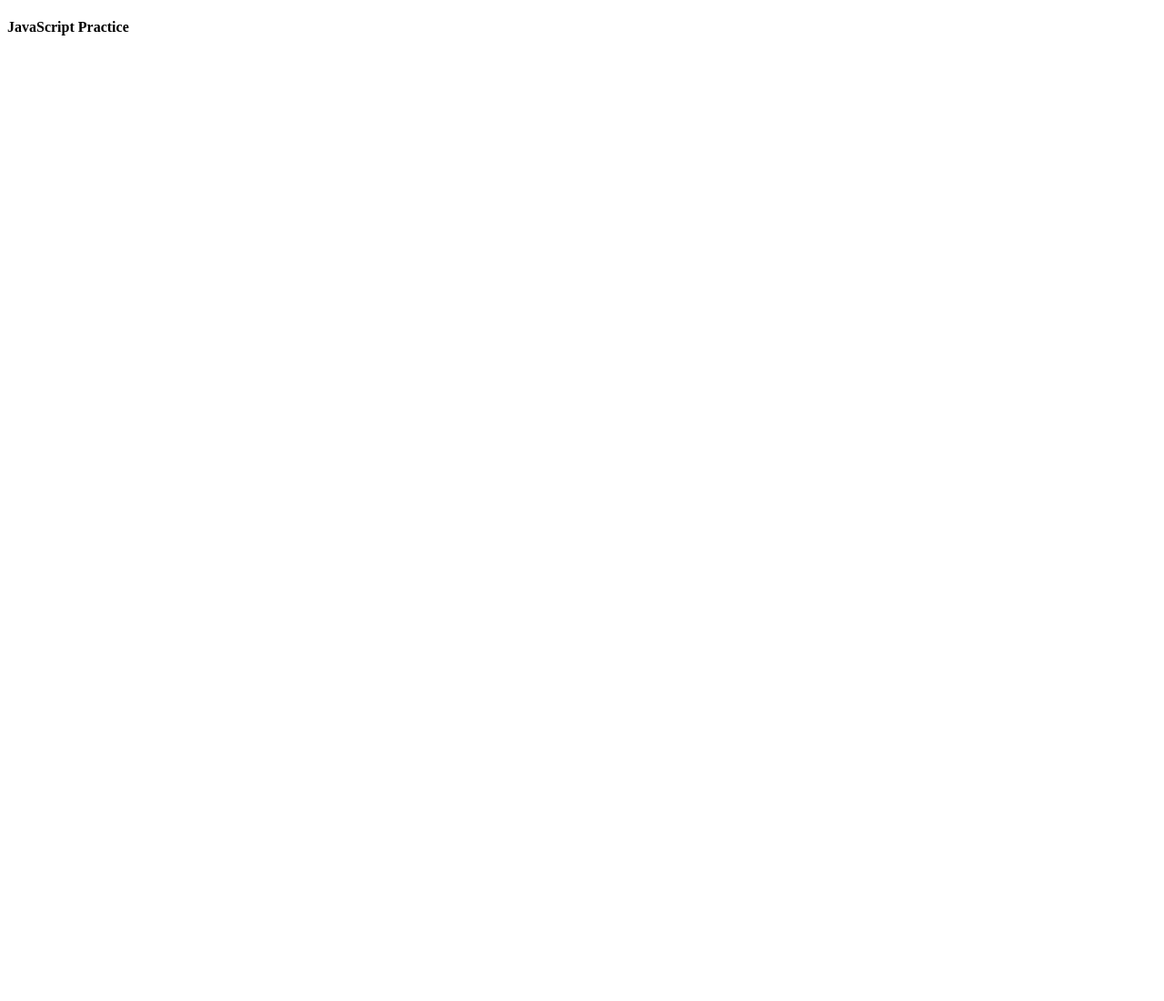
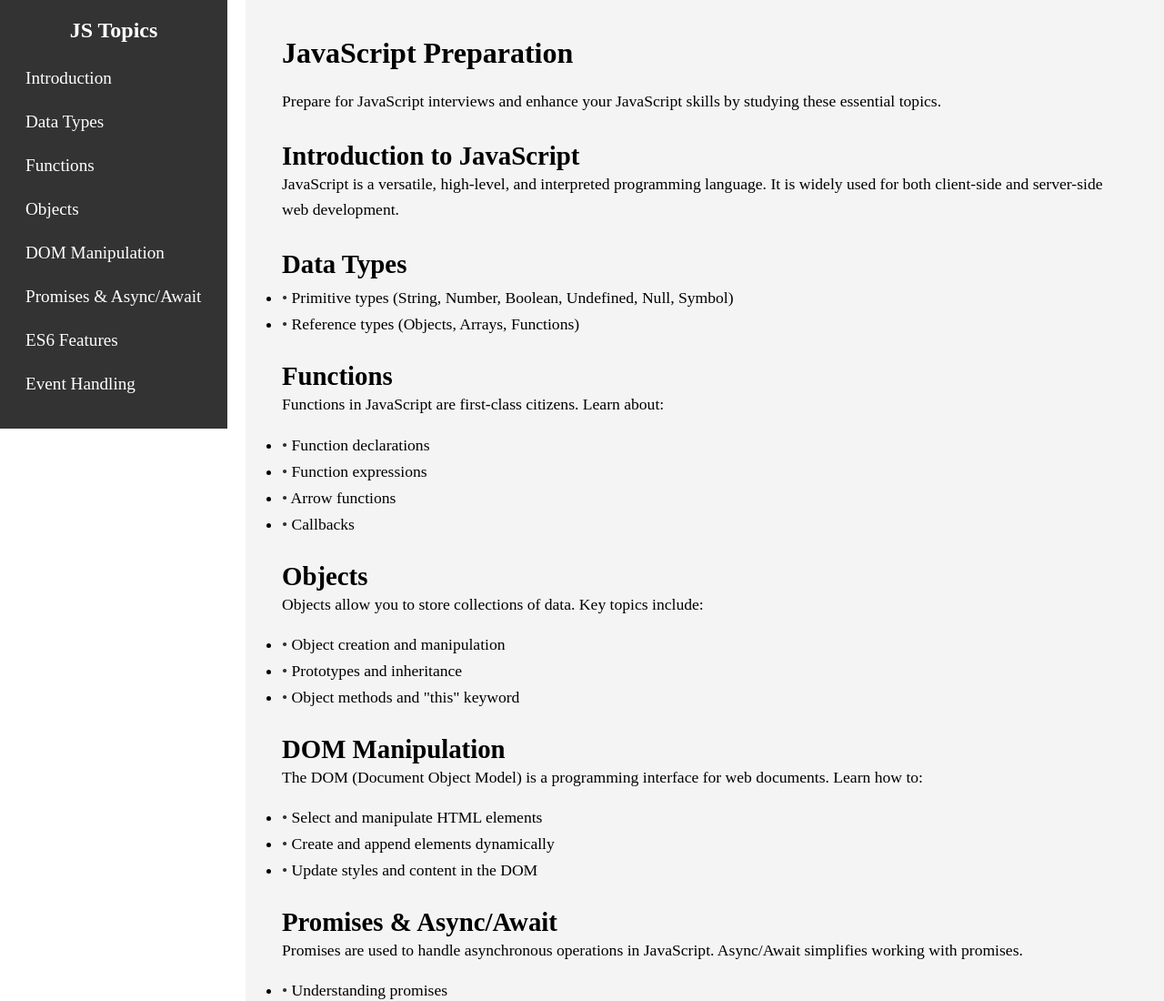
Before and after one commit to Hamza-Rafique/JavaScript-Interview-Questions, a plain HTML site: page index.html in a window 1280 px wide. Shown: the top 1100 px of the page at 91% size. Before the commit the page ends 800 px from the top, so only its background shows below. Drawn offline with Linux system fonts and the light colour scheme.

Commit message:
javascript basic

```diff
--- a/index.html
+++ b/index.html
@@ -1,13 +1,104 @@
 <!DOCTYPE html>
 <html lang="en">
 <head>
-    <meta charset="UTF-8">
-    <meta http-equiv="X-UA-Compatible" content="IE=edge">
-    <meta name="viewport" content="width=device-width, initial-scale=1.0">
-    <title>Javascript Practice</title>
-    <script src="./CountCharacterOccurrences/index.js"></script>
+  <meta charset="UTF-8">
+  <meta name="viewport" content="width=device-width, initial-scale=1.0">
+  <title>JavaScript Preparation</title>
+  <link rel="stylesheet" href="./style.css">
 </head>
 <body>
-    <h4>JavaScript Practice</h4>
+  <div class="container">
+    <!-- Sidebar with important topics -->
+    <nav class="sidebar">
+      <h2>JS Topics</h2>
+      <ul>
+        <li><a href="#intro">Introduction</a></li>
+        <li><a href="#datatypes">Data Types</a></li>
+        <li><a href="#functions">Functions</a></li>
+        <li><a href="#objects">Objects</a></li>
+        <li><a href="#dom">DOM Manipulation</a></li>
+        <li><a href="#promises">Promises & Async/Await</a></li>
+        <li><a href="#es6">ES6 Features</a></li>
+        <li><a href="#events">Event Handling</a></li>
+      </ul>
+    </nav>
+
+    <!-- Main content area -->
+    <div class="main-content">
+      <h1>JavaScript Preparation</h1>
+      <p>Prepare for JavaScript interviews and enhance your JavaScript skills by studying these essential topics.</p>
+
+      <section id="intro">
+        <h2>Introduction to JavaScript</h2>
+        <p>JavaScript is a versatile, high-level, and interpreted programming language. It is widely used for both client-side and server-side web development.</p>
+      </section>
+
+      <section id="datatypes">
+        <h2>Data Types</h2>
+        <ul>
+          <li>Primitive types (String, Number, Boolean, Undefined, Null, Symbol)</li>
+          <li>Reference types (Objects, Arrays, Functions)</li>
+        </ul>
+      </section>
+
+      <section id="functions">
+        <h2>Functions</h2>
+        <p>Functions in JavaScript are first-class citizens. Learn about:</p>
+        <ul>
+          <li>Function declarations</li>
+          <li>Function expressions</li>
+          <li>Arrow functions</li>
+          <li>Callbacks</li>
+        </ul>
+      </section>
+
+      <section id="objects">
+        <h2>Objects</h2>
+        <p>Objects allow you to store collections of data. Key topics include:</p>
+        <ul>
+          <li>Object creation and manipulation</li>
+          <li>Prototypes and inheritance</li>
+          <li>Object methods and "this" keyword</li>
+        </ul>
+      </section>
+
+      <section id="dom">
+        <h2>DOM Manipulation</h2>
+        <p>The DOM (Document Object Model) is a programming interface for web documents. Learn how to:</p>
+        <ul>
+          <li>Select and manipulate HTML elements</li>
+          <li>Create and append elements dynamically</li>
+          <li>Update styles and content in the DOM</li>
+        </ul>
+      </section>
+
+      <section id="promises">
+        <h2>Promises & Async/Await</h2>
+        <p>Promises are used to handle asynchronous operations in JavaScript. Async/Await simplifies working with promises.</p>
+        <ul>
+          <li>Understanding promises</li>
+          <li>Promise chaining</li>
+          <li>Using async and await</li>
+        </ul>
+      </section>
+
+      <section id="es6">
+        <h2>ES6 Features</h2>
+        <p>ES6 introduced many new features in JavaScript:</p>
+        <ul>
+          <li>Let and const</li>
+          <li>Arrow functions</li>
+          <li>Template literals</li>
+          <li>Destructuring</li>
+          <li>Classes</li>
+        </ul>
+      </section>
+
+      <section id="events">
+        <h2>Event Handling</h2>
+        <p>Learn how to handle user events like click, submit, hover, etc. using JavaScript event listeners.</p>
+      </section>
+    </div>
+  </div>
 </body>
 </html>
--- /dev/null
+++ b/style.css
@@ -0,0 +1,87 @@
+/* Basic reset */
+* {
+    margin: 0;
+    padding: 0;
+    box-sizing: border-box;
+  }
+
+  /* Styling the container */
+  .container {
+    display: flex;
+    min-height: 100vh;
+  }
+
+  /* Styling the sidebar */
+  .sidebar {
+    width: 250px;
+    background-color: #333;
+    color: white;
+    padding: 20px;
+    position: fixed;
+  }
+
+  .sidebar h2 {
+    font-size: 1.5rem;
+    margin-bottom: 20px;
+    text-align: center;
+  }
+
+  .sidebar ul {
+    list-style: none;
+  }
+
+  .sidebar ul li {
+    margin: 10px 0;
+  }
+
+  .sidebar ul li a {
+    text-decoration: none;
+    color: #fff;
+    font-size: 1.2rem;
+    display: block;
+    padding: 8px;
+    border-radius: 4px;
+    transition: background 0.3s;
+  }
+
+  .sidebar ul li a:hover {
+    background-color: #444;
+  }
+
+  /* Styling the main content */
+  .main-content {
+    margin-left: 270px;
+    padding: 40px;
+    flex-grow: 1;
+    background-color: #f4f4f4;
+  }
+
+  .main-content h1 {
+    font-size: 2rem;
+    margin-bottom: 20px;
+  }
+
+  .main-content p {
+    font-size: 1.1rem;
+    margin-bottom: 20px;
+    line-height: 1.6;
+  }
+
+  section h2 {
+    font-size: 1.8rem;
+    margin-top: 30px;
+  }
+
+  section ul {
+    margin: 10px 0;
+  }
+
+  section ul li {
+    font-size: 1.1rem;
+    margin-bottom: 8px;
+  }
+
+  section ul li:before {
+    content: '• ';
+    color: #333;
+  }
```
